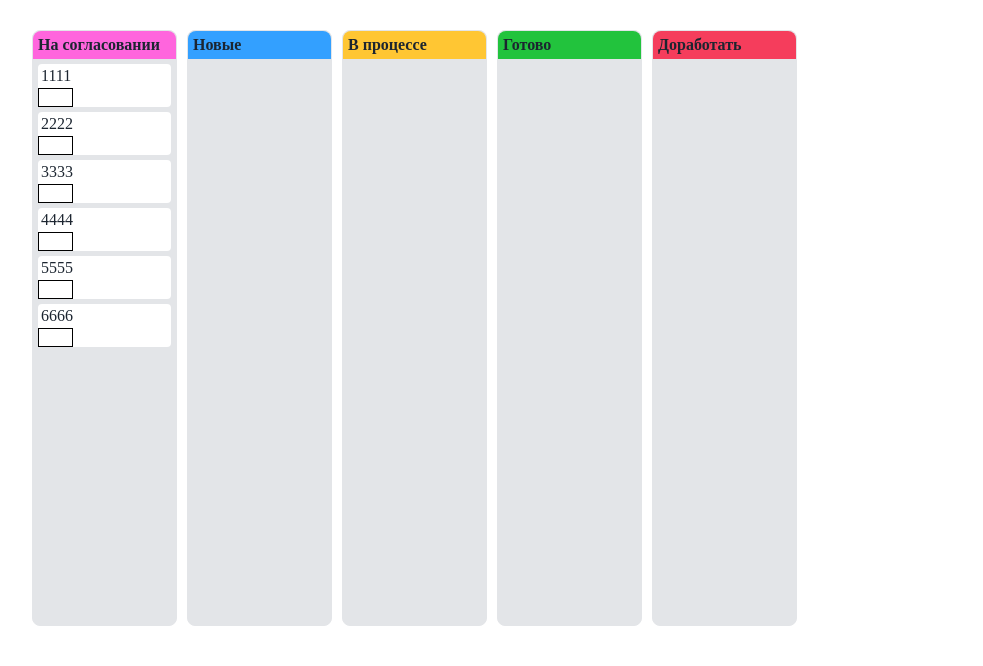
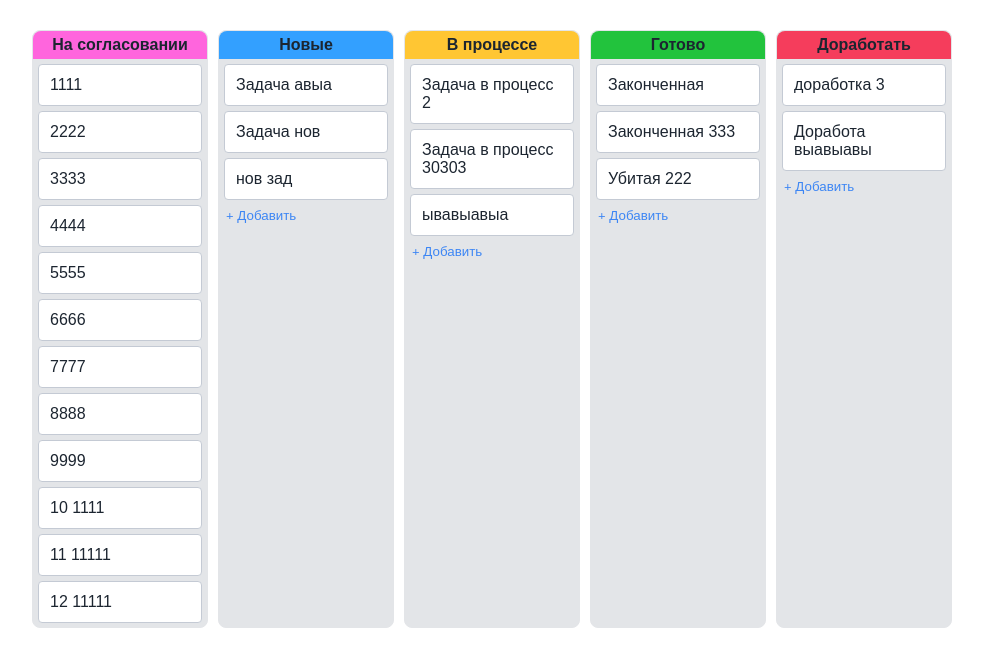
Before and after one commit to Wellheor1/task-book, a Vue app: page / in a window 1280 px wide. Shown: the top 666 px of the page, without its empty margins (148-1131 px from the left). Built offline with nearby package versions, Linux system fonts and the light colour scheme; a web font is replaced by a local one.

Commit message:
* Draggable v2 * TextAreaAutosie * Стили * Прокрутка *

```diff
--- a/package.json
+++ b/package.json
@@ -4,12 +4,13 @@
   "version": "0.0.0",
   "type": "module",
   "scripts": {
-    "dev": "vite",
+    "dev": "vite --port",
     "build": "vite build",
     "preview": "vite preview"
   },
   "dependencies": {
     "@fortawesome/fontawesome-free": "^6.5.1",
+    "primevue": "^3.48.1",
     "vue": "^3.4.15",
     "vuedraggable": "^4.1.0"
   },
--- /dev/null
+++ b/src/components/addTask.vue
@@ -0,0 +1,75 @@
+<template>
+  <div class="add-root" ref="add">
+    <Textarea v-model="value" autoResize rows="3" cols="30" ref="textarea" class="add-input" placeholder="Введите название задачи" />
+    <div class="buttons">
+      <button class="transparent-button" @click="emit('close')">
+        <i class="times fa fa-times"></i>
+      </button>
+      <button class="transparent-button" @click="emit('add', { value })">
+        <i class="check fa fa-check"></i>
+      </button>
+  </div>
+</div>
+</template>
+
+<script setup>
+import {ref, onMounted } from 'vue'
+import Textarea from "primevue/textarea";
+
+const emit = defineEmits(['close', 'add'])
+
+
+const value = ref('')
+const textarea = ref(null);
+const add = ref(null);
+
+onMounted(() => {
+  textarea.value.$el.focus()
+})
+
+</script>
+<style scoped>
+.add-root {
+  display: flex;
+  margin: 5px 5px 0 5px;
+  border: 1px solid #3D86F4
+}
+.add-input {
+  flex: 1;
+  width: 100%;
+  border: 0 !important;
+  white-space: normal;
+}
+.add-input:active {
+  outline: none;
+}
+.add-input:focus {
+  outline: none;
+  border: 0 !important;
+}
+.transparent-button {
+  background-color: transparent;
+  align-self: start;
+  color: #434A54;
+  border: none;
+  border-radius: 4px;
+}
+.transparent-button:hover {
+  background-color: #434a54;
+  color: #FFFFFF !important;
+}
+.transparent-button:active {
+  background-color: #37BC9B;
+  color: #FFFFFF !important;
+}
+.buttons {
+  background-color: #FFF;
+  flex: 0
+}
+.times {
+  color: red;
+}
+.check {
+  color: #22C33D;
+}
+</style>
--- a/src/components/taskList.vue
+++ b/src/components/taskList.vue
@@ -1,20 +1,29 @@
 <template>
 <div class="sub-root">
-  <div class="six-col">
+  <div class="five-col">
     <div class="col">
       <div class="header-block-agreement">
         <h4 class="header-text">На согласовании</h4>
       </div>
-      <draggable v-model="taskAgreements" group="agreement" @start="drag=true" @end="drag=false" item-key="id">
+      <draggable v-model="tasks.agreements" :group="{ name: 'agreement', pull: true, put: true }"
+                 @change="showAllert($event, 'на согласование')" item-key="id" class="max-height">
         <template #item="{element}">
           <div class="task">
-            <div >
+            <div class="task-row">
               <p class="task-title">{{element.name}}</p>
               <button class="transparent-button">
-                <i class="fa fa-ellipsis-h fa-2xl" aria-hidden="true"></i>
+                <i class="fa fa-ellipsis-h" aria-hidden="true"></i>
               </button>
             </div>
           </div>
+        </template>
+        <template #footer>
+          <div v-if="!showAddTask.agreement">
+            <button class="transparent-button-add" @click="showAddInput('agreement')">
+              <i class="fa fa-plus"></i> Добавить
+            </button>
+          </div>
+          <add-task v-else @close="addAgreements = false" @add="addAgreements" />
         </template>
       </draggable>
     </div>
@@ -22,45 +31,178 @@
       <div class="header-block-new">
         <h4 class="header-text">Новые</h4>
       </div>
-      <div v-for="task in taskNew" :key="task.pk" class="task-list"></div>
+      <draggable v-model="tasks.new" :group="{ name: 'new', pull: true, put: true }"
+                 @change="showAllert($event, 'новые')" item-key="id" class="max-height">
+        <template #item="{element}">
+          <div class="task">
+            <div class="task-row">
+              <p class="task-title">{{element.name}}</p>
+              <button class="transparent-button">
+                <i class="fa fa-ellipsis-h" aria-hidden="true"></i>
+              </button>
+            </div>
+          </div>
+        </template>
+        <template #footer>
+          <div v-if="!showAddTask.new">
+            <button class="transparent-button-add" @click="showAddInput('new')">
+              <i class="fa fa-plus"></i> Добавить
+            </button>
+          </div>
+          <add-task v-else />
+        </template>
+      </draggable>
     </div>
     <div class="col">
       <div class="header-block-process">
         <h4 class="header-text">В процессе</h4>
       </div>
-      <div v-for="task in taskProcess" :key="task.pk" class="task-list"></div>
+        <draggable v-model="tasks.process" :group="{ name: 'process', pull: true, put: true }"
+                   @change="showAllert($event, 'в процессе')" item-key="id" class="max-height">
+        <template #item="{element}">
+          <div class="task">
+            <div class="task-row">
+              <p class="task-title">{{element.name}}</p>
+              <button class="transparent-button">
+                <i class="fa fa-ellipsis-h" aria-hidden="true"></i>
+              </button>
+            </div>
+          </div>
+        </template>
+        <template #footer>
+          <div v-if="!showAddTask.process">
+            <button class="transparent-button-add" @click="showAddInput('process')">
+              <i class="fa fa-plus"></i> Добавить
+            </button>
+          </div>
+          <add-task v-else />
+        </template>
+      </draggable>
     </div>
     <div class="col">
       <div class="header-block-done">
         <h4 class="header-text">Готово</h4>
       </div>
-      <div v-for="task in taskDone" :key="task.pk" class="task-list"></div>
+        <draggable v-model="tasks.done" :group="{ name: 'done', pull: true, put: true }"
+                   @change="showAllert($event, 'Готово')" item-key="id" class="max-height">
+        <template #item="{element}">
+          <div class="task">
+            <div class="task-row">
+              <p class="task-title">{{element.name}}</p>
+              <button class="transparent-button">
+                <i class="fa fa-ellipsis-h" aria-hidden="true"></i>
+              </button>
+            </div>
+          </div>
+        </template>
+        <template #footer>
+          <div v-if="!showAddTask.done">
+            <button class="transparent-button-add" @click="showAddInput('done')">
+              <i class="fa fa-plus"></i> Добавить
+            </button>
+          </div>
+          <add-task v-else />
+        </template>
+      </draggable>
     </div>
     <div class="col">
       <div class="header-block-fix">
         <h4 class="header-text">Доработать</h4>
       </div>
-      <div v-for="task in taskFix" :key="task.pk" class="task-list"></div>
+        <draggable v-model="tasks.fix" :group="{ name: 'fix', pull: true, put: true }"
+                   @change="showAllert($event, 'Доработать')" item-key="id" class="max-height">
+        <template #item="{element}">
+          <div class="task">
+            <div class="task-row">
+              <p class="task-title">{{element.name}}</p>
+              <button class="transparent-button">
+                <i class="fa fa-ellipsis-h" aria-hidden="true"></i>
+              </button>
+            </div>
+          </div>
+        </template>
+        <template #footer>
+         <div v-if="!showAddTask.fix">
+            <button class="transparent-button-add" @click="showAddInput('fix')">
+              <i class="fa fa-plus"></i> Добавить
+            </button>
+          </div>
+          <add-task v-else />
+        </template>
+      </draggable>
     </div>
   </div>
 </div>
 </template>
 <script setup>
-import {ref} from "vue";
+import { ref } from "vue";
 import draggable from 'vuedraggable'
+import AddTask from "./addTask.vue";
 
-const taskAgreements = ref([
+const tasks = ref({
+  agreements: [
       {id: 1, name: '1111'},
       {id: 2, name: '2222'},
       {id: 3, name: '3333'},
       {id: 4, name: '4444'},
       {id: 5, name: '5555'},
       {id: 6, name: '6666'},
-]);
-const taskNew = ref([]);
-const taskProcess = ref([]);
-const taskDone = ref([]);
-const taskFix = ref([]);
+      {id: 7, name: '7777'},
+      {id: 8, name: '8888'},
+      {id: 9, name: '9999'},
+      {id: 10, name: '10 1111'},
+      {id: 11, name: '11 11111'},
+      {id: 12, name: '12 11111'},
+      {id: 13, name: '13  1111'},
+      {id: 14, name: '14  333 '},
+      {id: 15, name: '14  34343 '},
+  ],
+  new: [
+    {id: 11, name: 'Задача авыа'},
+    {id: 33, name: 'Задача нов'},
+    {id: 44, name: 'нов зад'},
+  ],
+  process: [
+    {id: 1, name: 'Задача в процесс 2'},
+    {id: 2, name: 'Задача в процесс 30303'},
+    {id: 3, name: 'ывавыавыа'},
+  ],
+  done: [
+    {id: 1, name: 'Законченная'},
+    {id: 2, name: 'Законченная 333'},
+    {id: 3, name: 'Убитая 222'},
+  ],
+  fix: [
+    {id: 1, name: 'доработка 3'},
+    {id: 2, name: 'Доработа выавыавы'},
+  ]
+})
+
+const showAllert = ({added, removed}, title) => {
+  if (added) {
+    alert(`Задача перемещена в ${title}`)
+  }
+}
+
+const showAddTask = ref({
+  agreement: false,
+  new: false,
+  process: false,
+  done: false,
+  fix: false
+})
+
+const showAddInput = (keyTitle) => {
+  for (let key in showAddTask.value) {
+    showAddTask.value[key] = key === keyTitle;
+  }
+}
+
+const addAgreements = ({ value }) => {
+  taskAgreements.value.push(
+      { id: taskAgreements.value.length + 1, name: value}
+  )
+}
 
 </script>
 <style scoped lang="scss">
@@ -71,9 +213,9 @@ const taskFix = ref([]);
   border-radius: 8px;
   border: 1px
 }
-.six-col {
+.five-col {
   display: grid;
-  grid-template-columns: repeat(6, minmax(100px, 1fr));
+  grid-template-columns: repeat(5, minmax(100px, 1fr));
   position: relative;
   height: 100%;
   gap: 10px;
@@ -111,6 +253,7 @@ const taskFix = ref([]);
 .header-text {
   margin: 0;
   color: #1C2530;
+  text-align: center;
 }
 .task-list {
   position: relative;
@@ -120,17 +263,61 @@ const taskFix = ref([]);
   background-color: #E3E5E8;
 }
 .task {
-  display: grid;
   background-color: #FFFFFF;
+  border: 1px solid #C4CAD4;
   border-radius: 4px;
-  margin: 5px 5px
+  margin: 5px 5px;
+  //box-shadow: 0 1px 3px rgba(0, 0, 0, 0.12), 0 1px 2px rgba(0, 0, 0, 0.24);
+  //transition: all 0.2s cubic-bezier(0.25, 0.8, 0.25, 1);
+}
+.task-row {
+  display: flex;
+  padding: 8px 0 8px 8px;
 }
 .task-title {
+  flex-grow: 1;
   margin: 3px;
-  color: #1C2530
+  color: #1C2530;
+  white-space: normal;
 }
 .transparent-button {
   background-color: transparent;
-  border: 1px solid black;
+  align-self: start;
+  flex: 0;
+  color: #434A54;
+  border: none;
+  border-radius: 4px;
+  padding: 3px 2px;
+  margin: 0 1px;
+}
+.transparent-button:hover {
+  background-color: #434a54;
+  color: #FFFFFF;
+}
+.transparent-button:active {
+  background-color: #37BC9B;
+  color: #FFFFFF;
+}
+.transparent-button-add {
+  background-color: transparent;
+  align-self: start;
+  flex: 0;
+  color: #3D86F4;
+  border: none;
+  border-radius: 4px;
+  padding: 3px 2px;
+  margin: 0 5px
+}
+.transparent-button-add:hover {
+  background-color: #434a54;
+  color: #FFFFFF;
+}
+.transparent-button-add:active {
+  background-color: #37BC9B;
+  color: #FFFFFF;
+}
+.max-height {
+  height: 568px;
+  overflow: auto;
 }
 </style>
--- a/src/main.js
+++ b/src/main.js
@@ -1,5 +1,6 @@
 import { createApp } from 'vue'
+import PrimeVue from "primevue/config";
 import './styles/index.scss'
 import App from './App.vue'
-
-createApp(App).mount('#app')
+import 'primevue/resources/themes/aura-light-green/theme.css'
+const app = createApp(App).use(PrimeVue).mount('#app')
```
Also changed, not shown: 1 other file (tests, documents, lock files or other folders). Lines whose indentation alone changed are shown as unchanged.
